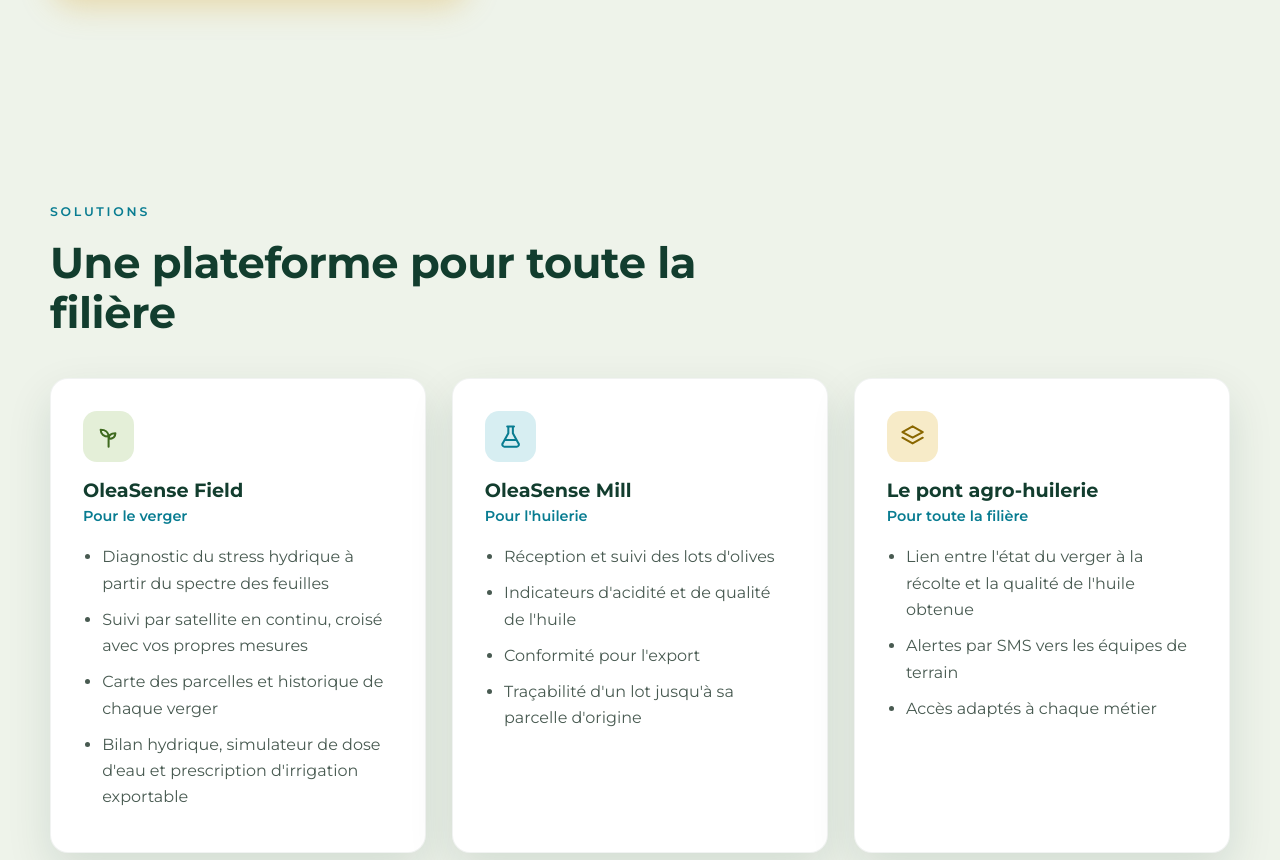
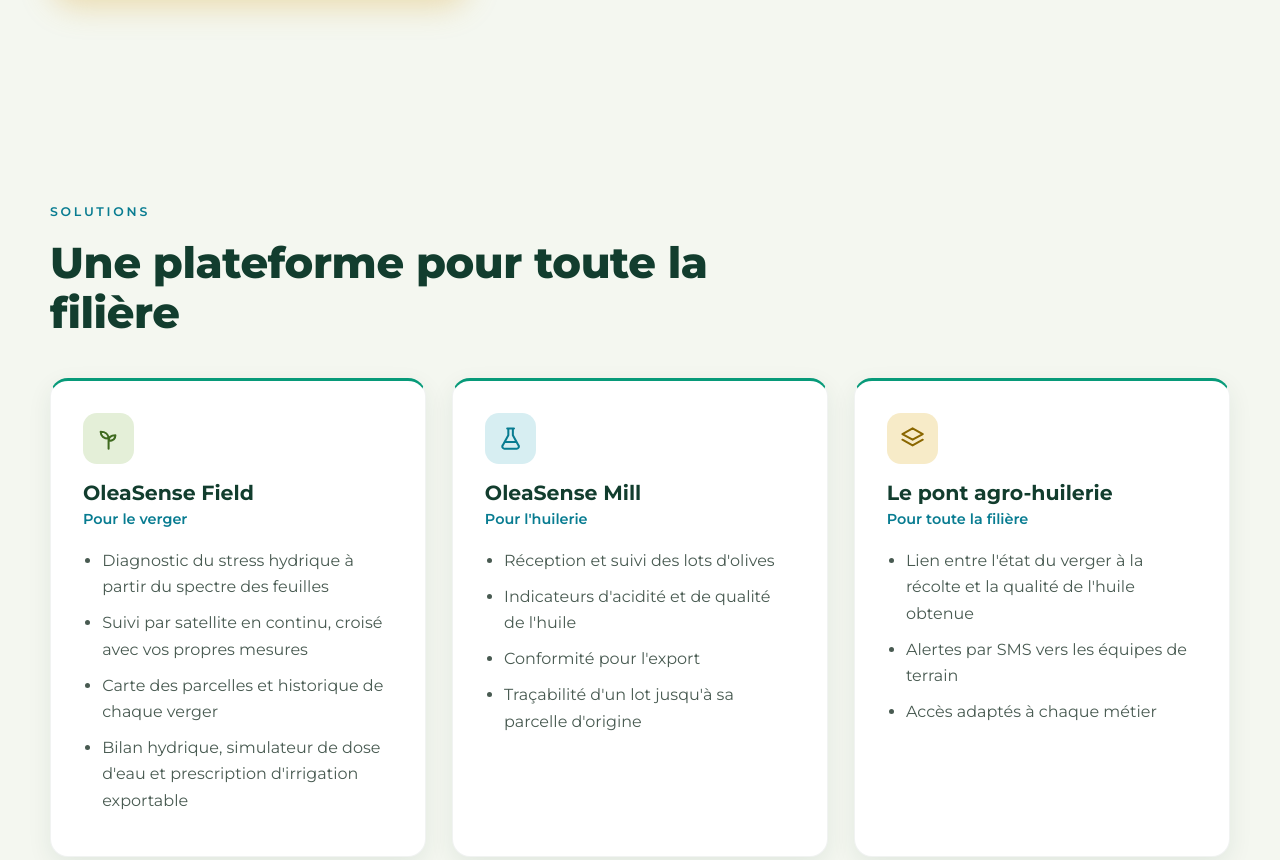
Before and after one commit to mastermad/oleasense-website, a website: page docs/index.html in a window 1280 px wide. Shown: the part 3201-4061 px from the top of the page. Drawn offline with Linux system fonts and the light colour scheme; animation ran at ten frames a second.

Commit message:
fix(#415): US-961: Refonte du design system et de l'accessibilité du site

```diff
--- a/docs/styles.css
+++ b/docs/styles.css
@@ -20,7 +20,34 @@
   --tint: #eef3ea;
   --ink: #17261f;
   --muted: #485a51;
+  /* Jetons du design system (US-961) : composants et pages doivent utiliser ces variables
+     plutôt que des valeurs en dur. --focus est la couleur du contour de focus clavier (contraste ≥ 3:1 sur les fonds clairs). */
+  --surface: #ffffff;
+  --focus: #123d2e;
+  --focus-ring: #ffffff;
+  --surface-alt: #f4f7f0;
+  --fs-xs: .78rem;
+  --fs-sm: .9rem;
+  --fs-md: 1.05rem;
+  --fs-lg: clamp(1.2rem, 1.6vw, 1.4rem);
+  --fs-xl: clamp(1.8rem, 3.6vw, 2.7rem);
+  --fs-2xl: clamp(2.3rem, 5.4vw, 4.2rem);
+  --lh-tight: 1.15;
+  --lh-body: 1.65;
+  --space-1: .25rem;
+  --space-2: .5rem;
+  --space-3: 1rem;
+  --space-4: 1.5rem;
+  --space-5: 2rem;
+  --space-6: 2.5rem;
+  --space-7: 4rem;
+  --space-8: 6rem;
+  --radius-sm: 10px;
+  --radius-md: 14px;
+  --radius-lg: 24px;
   --radius: 18px;
+  --shadow-soft: 0 8px 24px rgba(18, 61, 46, 0.08);
+  --shadow-raised: 0 26px 60px rgba(18, 61, 46, 0.16);
   --shadow: 0 18px 45px rgba(18, 61, 46, 0.12);
   --font: "Montserrat", "Segoe UI", system-ui, -apple-system, sans-serif;
 }
@@ -32,7 +59,7 @@ img, svg { max-width: 100%; display: block; }
 img { height: auto; }
 a { color: var(--teal); text-underline-offset: 3px; }
 a:hover { color: var(--deep); }
-:focus-visible { outline: 3px solid var(--gold); outline-offset: 3px; }
+:focus-visible { outline: 3px solid var(--focus); outline-offset: 3px; box-shadow: 0 0 0 3px var(--focus-ring); }
 .container { width: min(1180px, 100% - 2.5rem); margin-inline: auto; }
 .visually-hidden { position: absolute; width: 1px; height: 1px; margin: -1px; overflow: hidden; clip: rect(0 0 0 0); white-space: nowrap; border: 0; }
 .skip-link { position: absolute; left: 1rem; top: -4rem; z-index: 100; background: var(--deep); color: #fff; padding: .7rem 1rem; border-radius: 8px; }
@@ -88,11 +115,11 @@ a:hover { color: var(--deep); }
 .hero-grid { display: grid; grid-template-columns: 1.15fr .85fr; gap: 3rem; align-items: center; padding: clamp(3rem, 7vw, 6rem) 0 clamp(5rem, 9vw, 7rem); }
 .eyebrow { text-transform: uppercase; letter-spacing: .22em; font-size: .78rem; font-weight: 600; color: var(--gold); margin: 0 0 1rem; }
 .eyebrow-dark { color: var(--teal); }
-h1, h2, h3 { line-height: 1.15; margin: 0 0 1rem; color: var(--deep); font-weight: 700; }
+h1, h2, h3 { line-height: var(--lh-tight); margin: 0 0 var(--space-3); color: var(--deep); font-weight: 700; }
 .hero h1 { color: #fff; font-size: clamp(2.3rem, 5.4vw, 4.2rem); font-weight: 800; letter-spacing: -.02em; }
 .gradient-text { background: linear-gradient(90deg, #8fd16a, #3fd2b0 45%, #f2cd6c); -webkit-background-clip: text; background-clip: text; color: transparent; }
-h2 { font-size: clamp(1.8rem, 3.6vw, 2.7rem); letter-spacing: -.01em; }
-h3 { font-size: 1.2rem; }
+h2 { font-size: var(--fs-xl); letter-spacing: -.01em; }
+h3 { font-size: var(--fs-lg); }
 .lead { font-size: clamp(1.05rem, 1.5vw, 1.2rem); max-width: 58ch; color: rgba(255, 255, 255, .92); }
 .hero-actions { display: flex; flex-wrap: wrap; gap: 1rem; margin-top: 2rem; }
 .hero-sources { display: flex; flex-wrap: wrap; gap: .75rem; list-style: none; margin: 2.2rem 0 0; padding: 0; }
@@ -132,11 +159,14 @@ h3 { font-size: 1.2rem; }
 
 /* Sections */
 .section { padding: clamp(4rem, 8vw, 7rem) 0; }
-.section-tint { background: var(--tint); }
+.section-tint { background: var(--surface-alt); }
 .section-deep { background: radial-gradient(circle at 15% 0%, #1b5a43, var(--deep) 60%); color: #fff; }
 .section-deep h2, .section-deep h3 { color: #fff; }
 .section-deep p { color: rgba(255, 255, 255, .88); }
-.section-head { margin-bottom: 2.5rem; max-width: 760px; }
+.section-head { margin-bottom: var(--space-6); max-width: 760px; overflow-wrap: anywhere; }
+.section-head h2 { font-weight: 800; }
+.section-head .lead { color: var(--muted); }
+.section-head-light .lead { color: rgba(255, 255, 255, .92); }
 .split { display: grid; grid-template-columns: 1fr 1fr; gap: clamp(2rem, 5vw, 4.5rem); align-items: center; }
 .split-wide { grid-template-columns: .9fr 1.1fr; }
 .split > * { min-width: 0; }
@@ -165,8 +195,8 @@ input[type="range"]::-moz-range-thumb { width: 18px; height: 18px; border-radius
 
 /* Cartes */
 .cards { display: grid; grid-template-columns: repeat(auto-fit, minmax(290px, 1fr)); gap: 1.6rem; }
-.card { background: #fff; border-radius: var(--radius); padding: 2rem; box-shadow: var(--shadow); border: 1px solid rgba(18, 61, 46, .06); transition: transform .25s ease, box-shadow .25s ease; }
-.card:hover { transform: translateY(-6px); box-shadow: 0 26px 60px rgba(18, 61, 46, .16); }
+.card { background: var(--surface); border-radius: var(--radius); padding: var(--space-5); box-shadow: var(--shadow-soft); border: 1px solid rgba(18, 61, 46, .06); border-top: 3px solid var(--spectral); transition: transform .25s ease, box-shadow .25s ease; }
+.card:hover { transform: translateY(-6px); box-shadow: var(--shadow-raised); }
 .card-icon { display: inline-grid; place-items: center; width: 3.2rem; height: 3.2rem; border-radius: 14px; background: #e4efd8; color: #3f6a1f; margin-bottom: 1.1rem; }
 .card-icon-teal { background: #d7eef2; color: var(--teal); }
 .card-icon-gold { background: #f7ebc8; color: #8a6700; }
@@ -241,7 +271,7 @@ input[type="range"]::-moz-range-thumb { width: 18px; height: 18px; border-radius
 .lead-field label { font-weight: 600; }
 .lead-form input[type="text"], .lead-form input[type="email"], .lead-form input[type="tel"] { padding: .75rem 1rem; border-radius: 10px; border: 2px solid transparent; font: inherit; color: var(--ink); background: var(--cream); }
 .lead-form input[aria-invalid="true"] { border-color: var(--gold); }
-.lead-form input:focus-visible { outline: 3px solid var(--gold); outline-offset: 2px; }
+.lead-form input:focus-visible { outline: 3px solid var(--focus); outline-offset: 2px; }
 .lead-consent { display: flex; gap: .75rem; align-items: flex-start; }
 .lead-consent input { margin-top: .3rem; width: 1.2rem; height: 1.2rem; }
 .lead-erreur { background: var(--cream); color: var(--ink); border-left: 6px solid var(--gold); border-radius: 10px; padding: .75rem 1rem; }
@@ -325,7 +355,7 @@ input[type="range"]::-moz-range-thumb { width: 18px; height: 18px; border-radius
 .matrice caption { text-align: left; font-weight: 700; padding: .8rem 1rem; color: var(--deep); }
 .matrice th, .matrice td { text-align: left; padding: .8rem 1rem; border-top: 1px solid #d5e0d3; color: var(--ink); vertical-align: top; }
 .matrice thead th { background: var(--deep); color: #fff; border-top: 0; }
-#maturite-curseur:focus-visible { outline: 3px solid var(--gold); outline-offset: 6px; }
+#maturite-curseur:focus-visible { outline: 3px solid var(--focus); outline-offset: 6px; }
 @media (prefers-reduced-motion: reduce) {
   #maturite-svg * { transition: none; }
 }
--- /dev/null
+++ b/tests/contrast.mjs
@@ -0,0 +1,44 @@
+/**
+ * Convertit une couleur hexadécimale en canaux RGB, pour calculer les contrastes WCAG
+ * à partir des jetons du design system sans dépendance externe.
+ *
+ * @param {string} hex couleur `#rgb` ou `#rrggbb` (le `#` est optionnel).
+ * @returns {number[]} les canaux [r, g, b] entiers entre 0 et 255.
+ * @throws {Error} si la chaîne n'est pas une couleur hexadécimale valide.
+ */
+export const parseHex = hex => {
+  const value = hex.replace('#', '');
+  const full = value.length === 3 ? [...value].map(c => c + c).join('') : value;
+  if (!/^[0-9a-f]{6}$/i.test(full)) throw new Error(`couleur invalide : ${hex}`);
+  return [0, 2, 4].map(i => parseInt(full.slice(i, i + 2), 16));
+};
+
+/**
+ * Calcule la luminance relative d'une couleur selon la formule WCAG 2.x
+ * (linéarisation sRGB puis pondération perceptuelle).
+ *
+ * @param {string} hex couleur hexadécimale, voir {@link parseHex}.
+ * @returns {number} luminance entre 0 (noir) et 1 (blanc).
+ * @throws {Error} si la couleur est invalide.
+ */
+export const luminance = hex => {
+  const [r, g, b] = parseHex(hex).map(channel => {
+    const c = channel / 255;
+    return c <= 0.03928 ? c / 12.92 : ((c + 0.055) / 1.055) ** 2.4;
+  });
+  return 0.2126 * r + 0.7152 * g + 0.0722 * b;
+};
+
+/**
+ * Ratio de contraste WCAG entre deux couleurs, indépendant de leur ordre.
+ * Seuils utilisés par les tests : 4,5:1 pour le texte, 3:1 pour le focus et les contrôles.
+ *
+ * @param {string} foreground couleur du texte ou du contrôle.
+ * @param {string} background couleur du fond.
+ * @returns {number} ratio entre 1 et 21.
+ * @throws {Error} si une des couleurs est invalide.
+ */
+export const contrastRatio = (foreground, background) => {
+  const [a, b] = [luminance(foreground), luminance(background)].sort((x, y) => y - x);
+  return (a + 0.05) / (b + 0.05);
+};
--- /dev/null
+++ b/tests/design-system.test.mjs
@@ -0,0 +1,132 @@
+import { test } from 'node:test';
+import assert from 'node:assert/strict';
+import { readFileSync, readdirSync } from 'node:fs';
+import { dirname, join, resolve } from 'node:path';
+import { fileURLToPath } from 'node:url';
+import { contrastRatio, luminance, parseHex } from './contrast.mjs';
+
+const root = resolve(dirname(fileURLToPath(import.meta.url)), '..', 'docs');
+const read = name => readFileSync(join(root, name), 'utf8');
+const css = read('styles.css');
+const pageNames = ['index.html', 'a-propos.html', 'mentions-legales.html', 'politique-confidentialite.html', 'confirmation.html', '404.html'];
+
+const rootBlock = /:root\s*\{([^}]*)\}/.exec(css)?.[1] ?? '';
+const variables = Object.fromEntries([...rootBlock.matchAll(/--([a-z0-9-]+):\s*([^;]+);/gi)].map(m => [m[1], m[2].trim()]));
+const color = name => variables[name];
+
+test('contrast : utilitaires WCAG', () => {
+  assert.deepEqual(parseHex('#fff'), [255, 255, 255]);
+  assert.deepEqual(parseHex('#123d2e'), [18, 61, 46]);
+  assert.throws(() => parseHex('#zzz'), /couleur invalide/);
+  assert.equal(luminance('#ffffff'), 1);
+  assert.equal(luminance('#000000'), 0);
+  assert.equal(luminance('#808080') > 0.2 && luminance('#808080') < 0.25, true);
+  assert.ok(Math.abs(contrastRatio('#000000', '#ffffff') - 21) < 0.001);
+  assert.equal(contrastRatio('#ffffff', '#000000'), contrastRatio('#000000', '#ffffff'));
+});
+
+test('design system : variables CSS attendues dans :root', () => {
+  const expected = [
+    'deep', 'deeper', 'olive', 'spectral', 'teal', 'gold', 'cream', 'tint', 'ink', 'muted', 'surface', 'surface-alt',
+    'fs-xs', 'fs-sm', 'fs-md', 'fs-lg', 'fs-xl', 'fs-2xl', 'lh-tight', 'lh-body',
+    'space-1', 'space-2', 'space-3', 'space-4', 'space-5', 'space-6', 'space-7', 'space-8',
+    'radius-sm', 'radius-md', 'radius-lg', 'radius', 'shadow-soft', 'shadow-raised', 'shadow', 'font', 'focus', 'focus-ring'
+  ];
+  for (const name of expected) assert.ok(variables[name], `variable --${name} absente`);
+});
+
+test('design system : les variables sont utilisées par les composants', () => {
+  for (const name of ['--fs-xl', '--fs-lg', '--lh-tight', '--space-3', '--shadow-soft', '--shadow-raised', '--surface', '--focus']) {
+    assert.ok(css.includes(`var(${name})`), `${name} non utilisée`);
+  }
+});
+
+test('hiérarchie visuelle : titres de section et cartes présents', () => {
+  for (const selector of ['.section-head h2', '.section-head .lead', '.card-icon', '.card h3', '.card-tag', '.journey-steps h3']) {
+    assert.ok(css.includes(selector), `${selector} manquant`);
+  }
+  const index = read('index.html');
+  assert.ok(/class="[^"]*section-head/.test(index));
+  assert.ok(/class="[^"]*\bcard\b/.test(index));
+  assert.ok(/class="[^"]*journey/.test(index));
+  assert.ok((index.match(/<h2\b/gi) ?? []).length >= 4);
+});
+
+test('contrastes AA : texte ≥ 4,5:1', () => {
+  const pairs = [
+    ['ink', 'cream'], ['muted', 'cream'], ['deep', 'cream'], ['teal', 'cream'], ['muted', 'surface'],
+    ['muted', 'surface-alt'], ['ink', 'surface'], ['surface', 'deep'], ['surface', 'deeper'], ['surface', 'teal'], ['deeper', 'gold']
+  ];
+  for (const [fg, bg] of pairs) {
+    const ratio = contrastRatio(color(fg), color(bg));
+    assert.ok(ratio >= 4.5, `${fg} sur ${bg} : ${ratio.toFixed(2)}`);
+  }
+  for (const [fg, bg] of [['#0b5a43', '#e2f3ea'], ['#6b4a00', '#f6e2ac'], ['#8a1d0e', '#fbd9d3']]) {
+    assert.ok(contrastRatio(fg, bg) >= 4.5, `badge ${fg} sur ${bg}`);
+  }
+});
+
+test('contrastes AA : focus et contrôles ≥ 3:1', () => {
+  assert.ok(contrastRatio(color('focus'), color('cream')) >= 3);
+  assert.ok(contrastRatio(color('focus'), color('surface')) >= 3);
+  assert.ok(contrastRatio(color('focus-ring'), color('deep')) >= 3);
+  assert.ok(contrastRatio(color('teal'), color('surface')) >= 3);
+  assert.match(css, /:focus-visible\s*\{[^}]*outline:\s*3px solid var\(--focus\)/);
+});
+
+test('mouvement réduit : .reveal neutralisé', () => {
+  const blocks = css.match(/@media \(prefers-reduced-motion: reduce\)\s*\{[\s\S]*?\n\}/g) ?? [];
+  assert.ok(blocks.some(block => /\.reveal\s*\{[^}]*opacity:\s*1[^}]*transition:\s*none/.test(block)));
+});
+
+test('pages : feuille de style partagée à version identique', () => {
+  const versions = pageNames.map(name => /styles\.css\?v=(\d+)/.exec(read(name))?.[1]);
+  assert.ok(versions.every(Boolean), 'styles.css?v= manquant');
+  assert.equal(new Set(versions).size, 1, `versions différentes : ${versions}`);
+});
+
+for (const name of pageNames) {
+  test(`${name} : lien d'évitement, main ciblé et titres sans saut`, () => {
+    const html = read(name);
+    assert.match(html, /<a class="skip-link" href="#contenu">Aller au contenu<\/a>/);
+    assert.match(html, /<main\b[^>]*\sid="contenu"/);
+    const levels = [...html.matchAll(/<h([1-6])\b/gi)].map(m => Number(m[1]));
+    assert.equal(levels[0], 1);
+    levels.forEach((level, i) => { if (i) assert.ok(level <= levels[i - 1] + 1, `saut de titre h${levels[i - 1]} → h${level}`); });
+  });
+}
+
+test('aucune police ni framework externe dans le CSS', () => {
+  assert.doesNotMatch(css, /https?:\/\/|@import/i);
+  const fonts = readdirSync(join(root, 'assets', 'fonts'));
+  assert.ok(fonts.some(file => file.endsWith('.woff2')));
+});
+
+test('pages : href de styles.css strict (chemin valide, sans espace parasite)', () => {
+  for (const name of pageNames) {
+    assert.match(read(name), /<link rel="stylesheet" href="\/?styles\.css\?v=\d+">/, `${name} : href de styles.css invalide`);
+  }
+});
+
+test('skip-link : masqué puis ramené dans la page au focus clavier', () => {
+  assert.match(css, /\.skip-link\s*\{[^}]*top:\s*-4rem/);
+  assert.match(css, /\.skip-link:focus\s*\{[^}]*top:\s*1rem/);
+});
+
+test('contrôles : bouton principal et champs du formulaire à focus lisible', () => {
+  assert.match(css, /\.button\s*\{[^}]*background:\s*var\(--deep\)/);
+  assert.ok(contrastRatio(color('surface'), color('deep')) >= 4.5, 'texte du bouton sous 4,5:1');
+  assert.match(css, /\.lead-form input:focus-visible\s*\{[^}]*outline:\s*3px solid var\(--focus\)/);
+  assert.ok(contrastRatio(color('focus'), color('cream')) >= 3, 'focus sous 3:1 sur fond clair');
+});
+
+test('hiérarchie : sections lumière, récolte, solutions et parcours ont un h2, les solutions trois cartes', () => {
+  const index = read('index.html');
+  for (const id of ['lumiere', 'recolte', 'solutions', 'parcours']) {
+    const section = new RegExp(`<section id="${id}"[\\s\\S]*?</section>`).exec(index)?.[0] ?? '';
+    assert.ok(section, `section #${id} absente`);
+    assert.match(section, /<h2\b/, `h2 absent dans #${id}`);
+  }
+  const solutions = /<section id="solutions"[\s\S]*?<\/section>/.exec(index)?.[0] ?? '';
+  assert.equal((solutions.match(/<article\b[^>]*\bclass="card(?=[\s"])/g) ?? []).length, 3);
+});
```
Also changed, not shown: docs/404.html (+3 -2 lines), docs/confirmation.html (+2 -1 lines).
